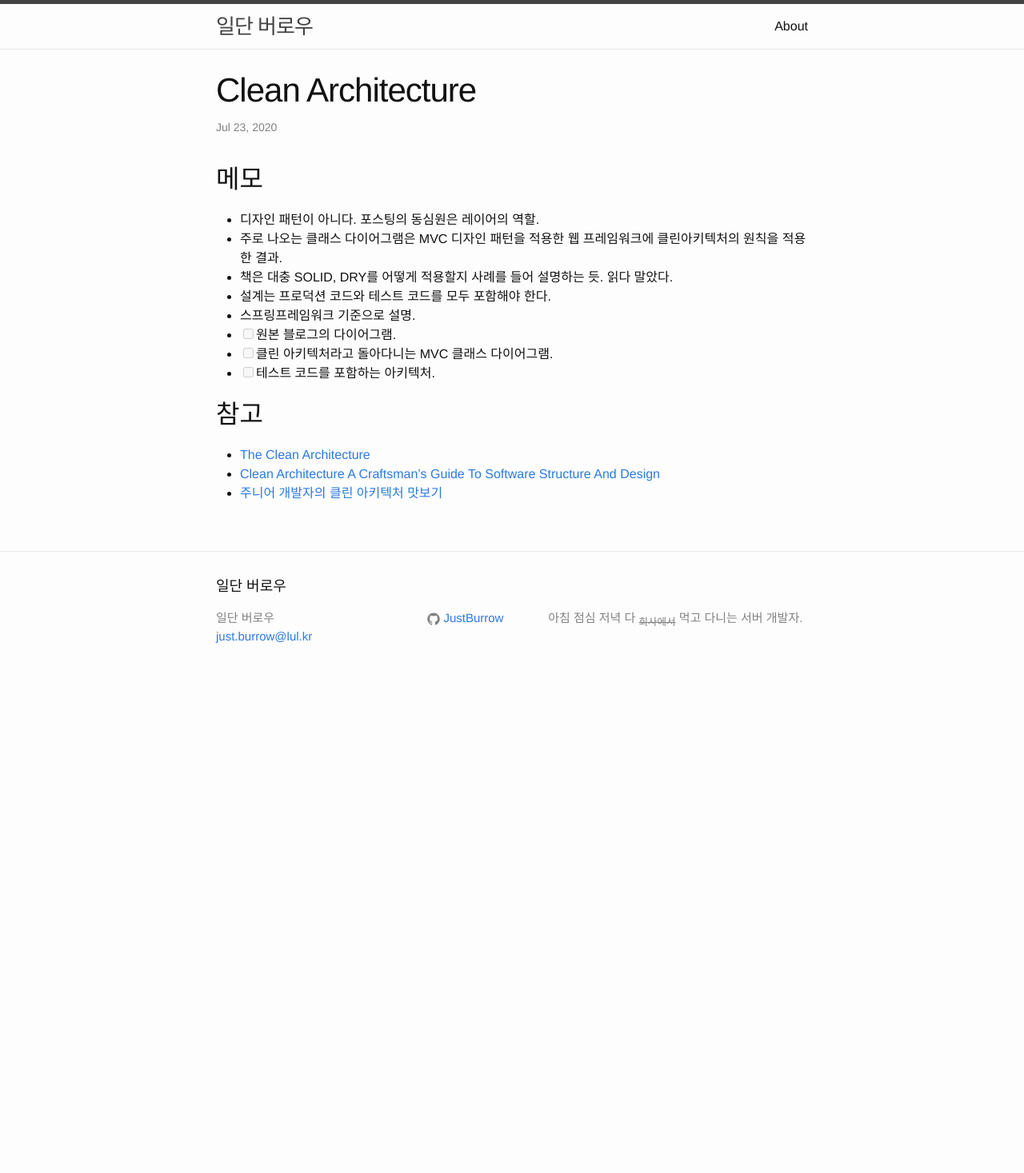
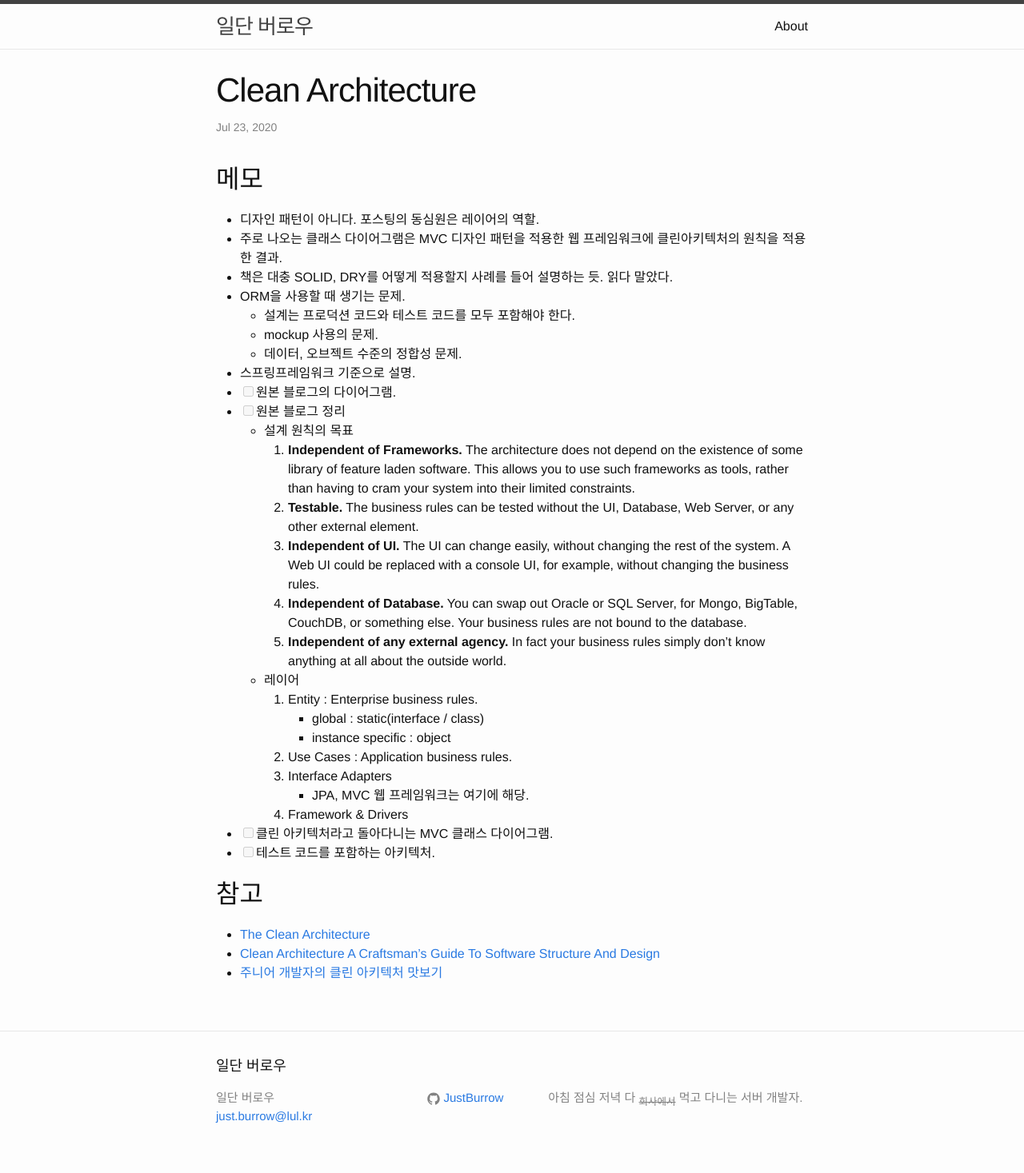
Before and after one commit to JustBurrow/JustBurrow.github.io, a Jekyll site: the page built from _posts/2020-07-23-clean-architecture.md, in a window 1280 px wide. Shown: the whole page at 80% size. Built offline with Jekyll 4.4.1, drawn with Linux system fonts in a browser that asks for light colours; before the commit the page ends 900 px from its top, so only the background shows below that.

Commit message:
ADD : 메모.

```diff
--- a/_posts/2020-07-23-clean-architecture.md
+++ b/_posts/2020-07-23-clean-architecture.md
@@ -8,9 +8,27 @@ layout: post
 - 디자인 패턴이 아니다. 포스팅의 동심원은 레이어의 역할.
 - 주로 나오는 클래스 다이어그램은 MVC 디자인 패턴을 적용한 웹 프레임워크에 클린아키텍처의 원칙을 적용한 결과.
 - 책은 대충 SOLID, DRY를 어떻게 적용할지 사례를 들어 설명하는 듯. 읽다 말았다.
-- 설계는 프로덕션 코드와 테스트 코드를 모두 포함해야 한다.
+- ORM을 사용할 때 생기는 문제.
+  - 설계는 프로덕션 코드와 테스트 코드를 모두 포함해야 한다.
+  - mockup 사용의 문제.
+  - 데이터, 오브젝트 수준의 정합성 문제.
 - 스프링프레임워크 기준으로 설명.
 - [ ] 원본 블로그의 다이어그램.
+- [ ] 원본 블로그 정리
+  - 설계 원칙의 목표
+    1. **Independent of Frameworks.** The architecture does not depend on the existence of some library of feature laden software. This allows you to use such frameworks as tools, rather than having to cram your system into their limited constraints.
+    2. **Testable.** The business rules can be tested without the UI, Database, Web Server, or any other external element.
+    3. **Independent of UI.** The UI can change easily, without changing the rest of the system. A Web UI could be replaced with a console UI, for example, without changing the business rules.
+    4. **Independent of Database.** You can swap out Oracle or SQL Server, for Mongo, BigTable, CouchDB, or something else. Your business rules are not bound to the database.
+    5. **Independent of any external agency.** In fact your business rules simply don’t know anything at all about the outside world.
+  - 레이어
+    1. Entity : Enterprise business rules.
+       - global : static(interface / class)
+       - instance specific : object
+    2. Use Cases : Application business rules.
+    3. Interface Adapters
+       - JPA, MVC 웹 프레임워크는 여기에 해당.
+    4. Framework & Drivers
 - [ ] 클린 아키텍처라고 돌아다니는 MVC 클래스 다이어그램.
 - [ ] 테스트 코드를 포함하는 아키텍처.
 
```
